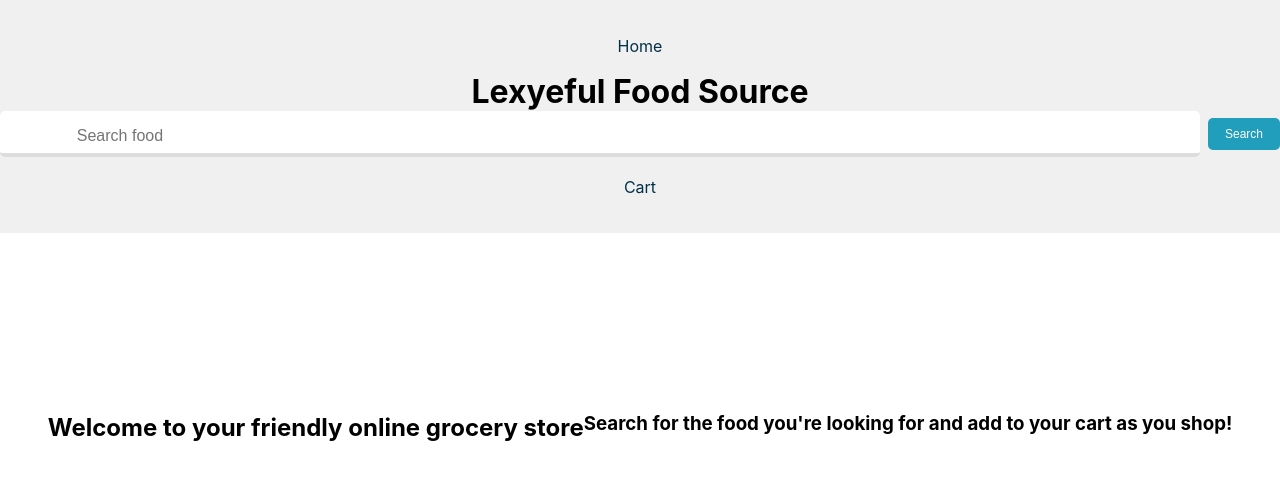
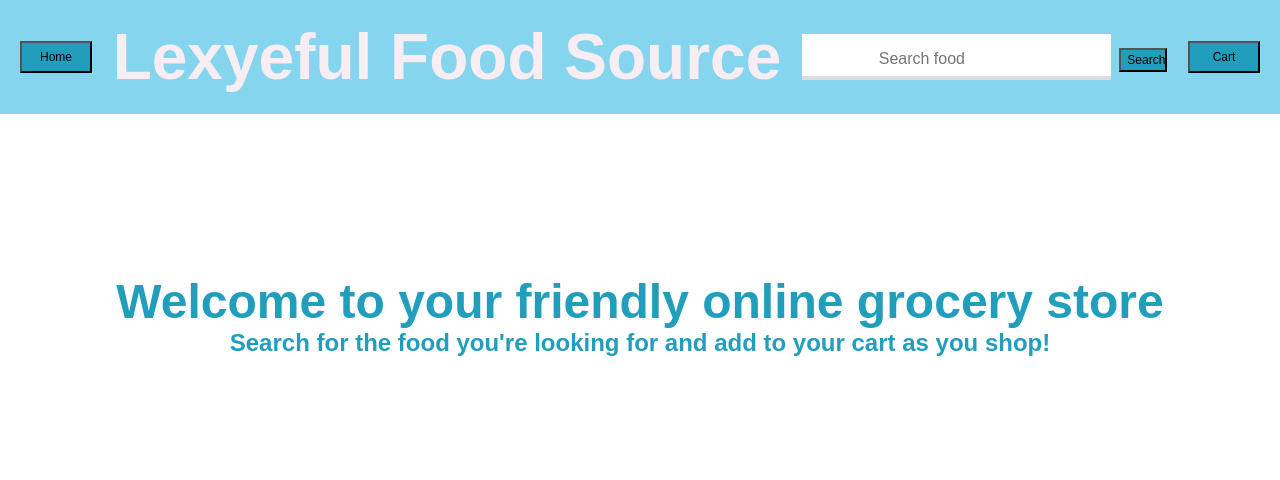
Before and after one commit to Lexyful/LexyefulFoodSource, a React (Create React App) app: page / in a window 1280 px wide. Shown: the top 480 px of the page. Built offline with nearby package versions, Linux system fonts and the light colour scheme.

Commit message:
Added color and font sizing

```diff
--- a/src/Header/Header.css
+++ b/src/Header/Header.css
@@ -0,0 +1,31 @@
+.header-container {
+    background-color: #85d5ef;
+    display: flex;
+    justify-content: space-between; /* Align items with equal space between them */
+    align-items: center; /* Align items vertically */
+    padding: 20px;
+  }
+
+  h1 {
+    font-family: 'Leckerli One', sans-serif;
+    font-size: 8vh;
+    font-weight: bold;
+    color: #f7edf2;
+    margin: 0;
+  }
+
+  .cart-click,
+  .home-click {
+    font-family: 'Leckerli One', sans-serif;
+    font-size: 1.5vh;
+    background-color: #219ebc;
+    transition-duration: 0.4s;
+    height: 4vh;
+    width: 9vh;
+  }
+
+  .cart-click:hover,
+  .home-click:hover {
+    background-color: #023047;
+    color: white;
+  }
--- a/src/Header/Header.js
+++ b/src/Header/Header.js
@@ -1,18 +1,20 @@
 import { NavLink } from "react-router-dom"
 import { SearchBar } from "../components/SearchBar/SearchBar"
+import "./Header.css"
 
 export const Header = () => {
 
     return (
-        <header>
+        <div className="header-container">
             <NavLink to="/">
-                <p>Home</p>
+                <button className="home-click">Home</button>
             </NavLink>
             <h1>Lexyeful Food Source</h1>
             <SearchBar />
             <NavLink to="/cart">
-                <p>Cart</p>
+                <button className="cart-click">Cart</button>
             </NavLink>
-        </header>
+        </div>
+
     )
 }
--- a/src/components/Home/Home.css
+++ b/src/components/Home/Home.css
@@ -1,5 +1,3 @@
-/* Home.css */
-
 .home-container {
     display: flex;
   flex-direction: row;
@@ -11,7 +9,22 @@
   padding-top: 30px;
   }
 
-  .searched-food-grid {
+  h2 {
+    font-family: 'Leckerli One', sans-serif;
+    font-size: 6vh;
+    font-weight: bold;
+    color: #219ebc;
+    margin: 0;
+  }
+
+  h3 {
+    font-family: 'Leckerli One', sans-serif;
+    font-size: 3vh;
+    color: #219ebc;
+    margin: 0;
+  }
+
+  /* .searched-food-grid {
     margin-top: 5vh;
     display: grid;
     grid-template-columns: repeat(auto-fit, minmax(20vw, 1fr));
@@ -36,56 +49,4 @@
     max-height: inherit;
     margin-bottom: 2vh;
   }
-
-  #myInput {
-    box-sizing: border-box;
-    background-position: 2vh 1vh;
-    background-repeat: no-repeat;
-    font-size: 2vh;
-    padding: 2vh 2vw 1vh 6vw;
-    border: none;
-    border-bottom: 0.5vh solid #ddd;
-  }
-
-  #myInput:focus {
-    outline: 0.5vh solid #ddd;
-  }
-
-  a {
-    text-decoration: none;
-    color: #023047;
-  }
-
-  .search-container {
-    margin-bottom: 20px;
-  }
-
-  .search-button {
-    font-family: 'Leckerli One', sans-serif;
-    font-size: 1.5vh;
-    background-color: #219ebc;
-    transition-duration: 0.4s;
-    height: 4vh;
-    width: 9vh;
-    margin-left: 1vh;
-  }
-
-  .search-button:hover {
-    background-color: #023047;
-    color: white;
-  }
-
-  .cart-button {
-    font-family: 'Leckerli One', sans-serif;
-    font-size: 1.5vh;
-    background-color: #219ebc;
-    transition-duration: 0.4s;
-    height: 4vh;
-    width: 9vh;
-    margin-left: 1vh;
-  }
-
-  .cart-button:hover {
-    background-color: #023047;
-    color: white;
-  }
+   */
--- a/src/components/SearchBar/SearchBar.css
+++ b/src/components/SearchBar/SearchBar.css
@@ -1,26 +1,51 @@
 
-.search-inner {
-  display: flex;
-  align-items: center;
+#myInput {
+  box-sizing: border-box;
+  background-position: 2vh 1vh;
+  background-repeat: no-repeat;
+  font-size: 2vh;
+  padding: 2vh 2vw 1vh 6vw;
+  border: none;
+  border-bottom: 0.5vh solid #ddd;
 }
 
-input[type="text"] {
-  padding: 8px;
-  border: 1px solid #ccc;
-  border-radius: 5px;
-  flex: 1;
+#myInput:focus {outline: 0.5vh solid #ddd;}
+
+.dropdown {
+  position: relative;
+  display: inline-block;
 }
 
-.search-button {
-  margin-left: 10px;
-  padding: 8px 15px;
-  background-color: #007bff;
-  color: white;
-  border: none;
-  border-radius: 5px;
-  cursor: pointer;
+.dropdown-content {
+  display: none;
+  position: absolute;
+  background-color: #f6f6f6;
+  min-width: 30vw;
+  border: 0.5vh solid #ddd;
+  z-index: 1;
 }
 
-.search-button:hover {
-  background-color: #0056b3;
+.dropdown-content a {
+  color: black;
+  padding: 2vh 3vw;
+  text-decoration: none;
+  display: block;
 }
+
+.dropdown-content a:hover {background-color: #f1f1f1}
+  .search-button {
+    font-family: 'Leckerli One', sans-serif;
+    font-size: 1.5vh;
+    background-color: #219ebc;
+    transition-duration: 0.4s;
+    height: 3vh;
+    width: 6vh;
+    margin-left: 1vh;
+  }
+
+  .search-button:hover {
+    background-color: #023047;
+    color: white;
+  }
+
+.show {display:block;}
--- a/src/components/SearchBar/SearchBar.js
+++ b/src/components/SearchBar/SearchBar.js
@@ -23,7 +23,7 @@ export const SearchBar = () => {
           <button className="search-button" onClick={() => fetchFoodData(value).then(data => {
           // console.log('hi',data);
           localStorage.setItem('apiData', JSON.stringify(data));
-          console.log(JSON.parse(localStorage.apiData.hints));
+          // console.log(JSON.parse(localStorage.apiData.hints));
           // setFood(data.hints || []); // Ensure that data.hints is not undefined
         })}>Search</button>
         </NavLink>
```
